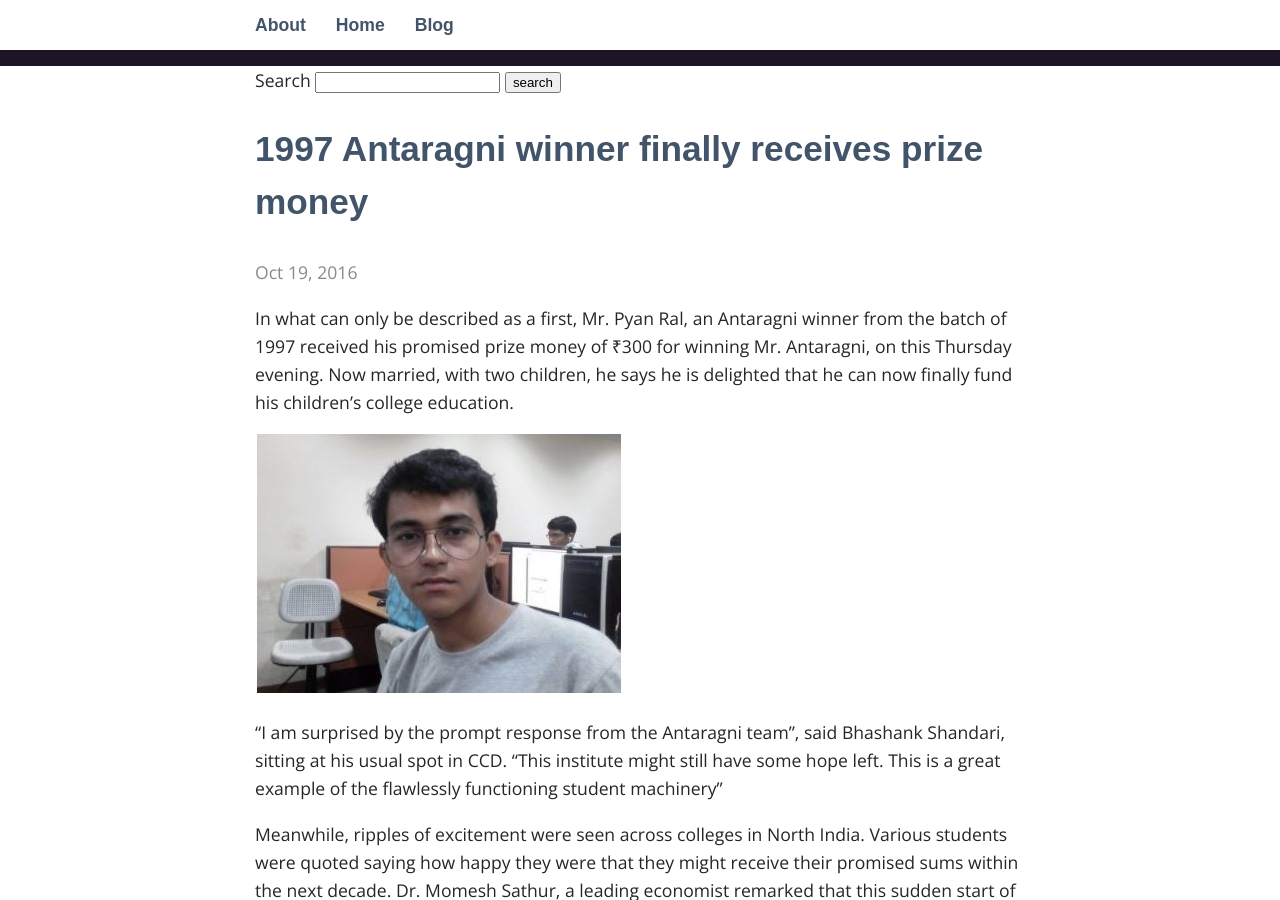
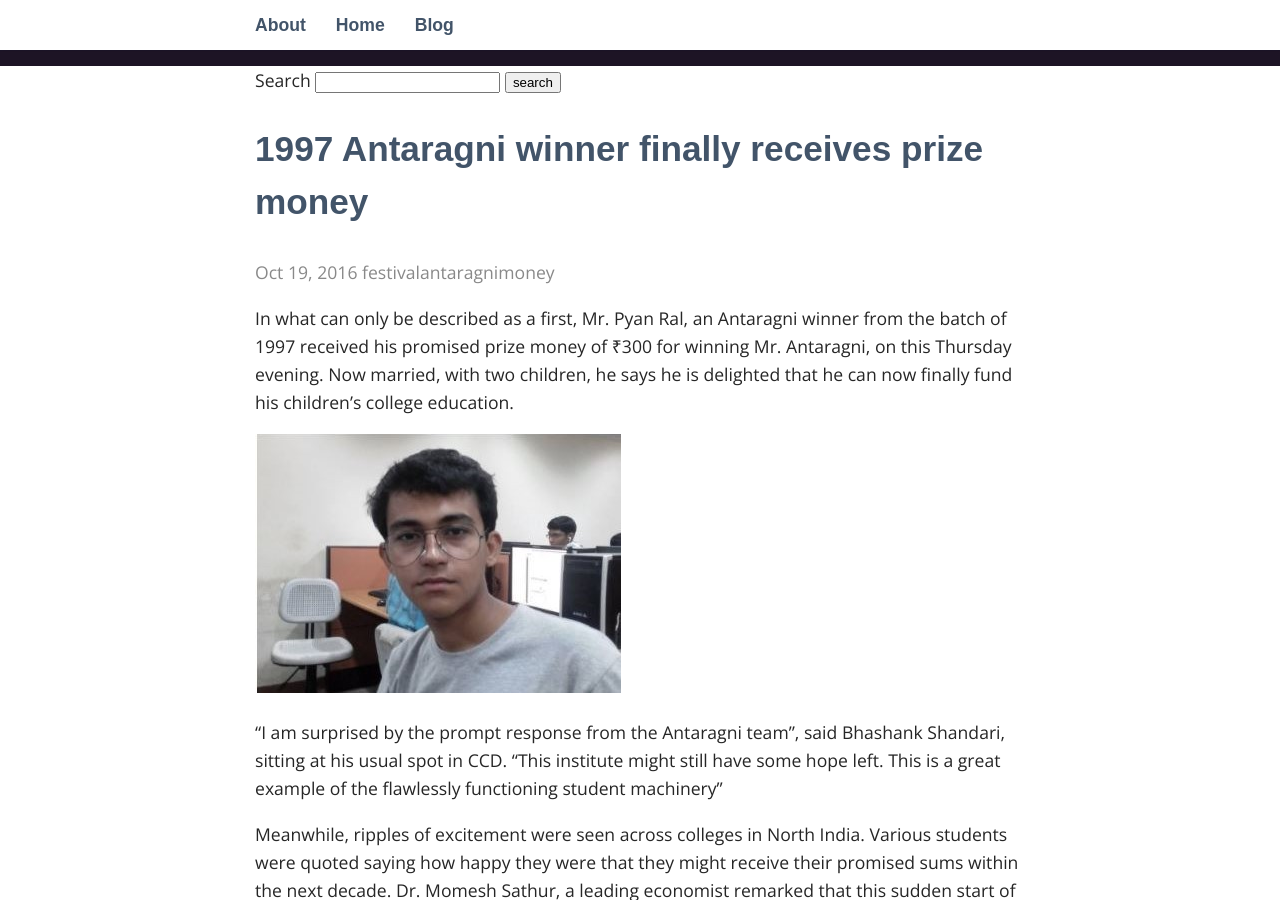
Before and after one commit to parthsharma1996/CS252_Project, a Jekyll site: the page built from CawnporeChronicles/_posts/2016-11-2-antaragni-money.markdown, in a window 1280 px wide and 900 px high, scrolled down 434 px. Built offline with Jekyll 4.4.1, drawn with Linux system fonts in a browser that asks for light colours; some web fonts are replaced; comment, search, counter and statistics services are not loaded.

Commit message:
Attempt at displaying some tags

```diff
--- a/CawnporeChronicles/_layouts/post.html
+++ b/CawnporeChronicles/_layouts/post.html
@@ -3,7 +3,7 @@ layout: default
 ---
 
 <h2>{{ page.title }}</h2>
-<time>{{ page.date | date: "%b %-d, %Y" }}{% if page.author %} • {{ page.author }}{% endif %}{% if page.meta %} • {{ page.meta }}{% endif %}</time>
+<time>{{ page.date | date: "%b %-d, %Y" }}{% if page.author %} • {{ page.author }}{% endif %}{% if page.meta %} • {{ page.meta }}{% endif %} {% if page.tags %} {{ page.tags }} {% endif %}</time>
 <!-- Floating Share Buttons Container taken from https://webdesignerhut.com/css-social-sharing-buttons-->
 <div class="socialfloat">
     <!-- Facebook Share Button -->
```
